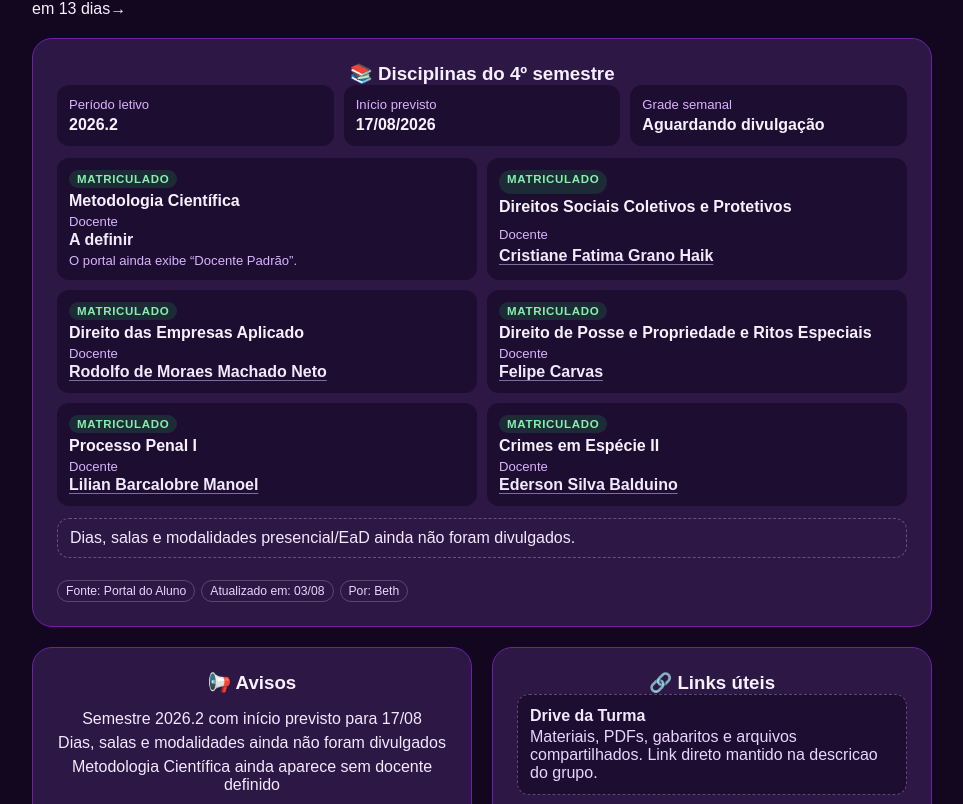
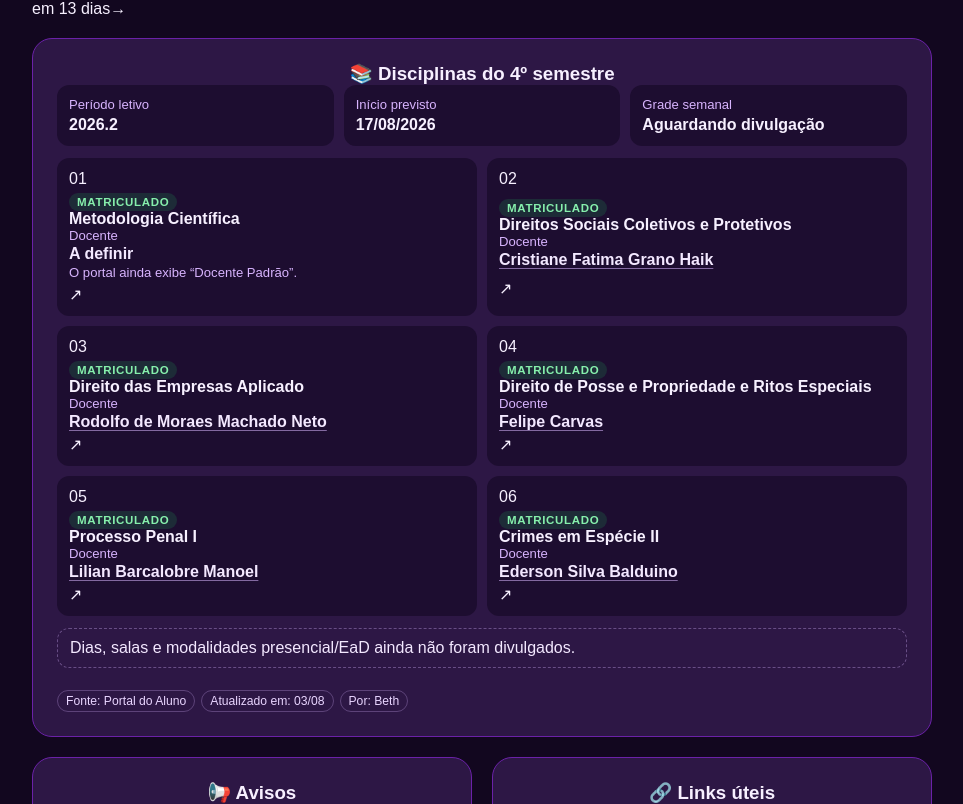
Before and after one commit to DraBeth/turma-a, a React (Vite) app: page / in a window 1280 px wide. Shown: the part 658-1462 px from the top of the page, without its empty margins (158-1121 px from the left). Built offline with nearby package versions, Linux system fonts and the light colour scheme.

Commit message:
Recompose semester subjects as editorial list

```diff
--- a/src/components/Disciplinas.jsx
+++ b/src/components/Disciplinas.jsx
@@ -20,11 +20,13 @@ function Disciplinas() {
       </div>
 
       <div className="subject-list">
-        {disciplinas.map((disciplina) => {
+        {disciplinas.map((disciplina, index) => {
           const contato = contatos.find((item) => item.nome === disciplina.professor)
 
           return (
             <article className="subject-item" key={disciplina.nome}>
+              <span className="subject-number">{String(index + 1).padStart(2, '0')}</span>
+              <div className="subject-copy">
                 <span className="subject-status">Matriculado</span>
                 <h4>{disciplina.nome}</h4>
                 <p>
@@ -36,6 +38,8 @@ function Disciplinas() {
                   )}
                 </p>
                 {disciplina.observacao && <small>{disciplina.observacao}</small>}
+              </div>
+              <span className="subject-arrow" aria-hidden="true">↗</span>
             </article>
           )
         })}
```
Lines whose indentation alone changed are shown as unchanged.
